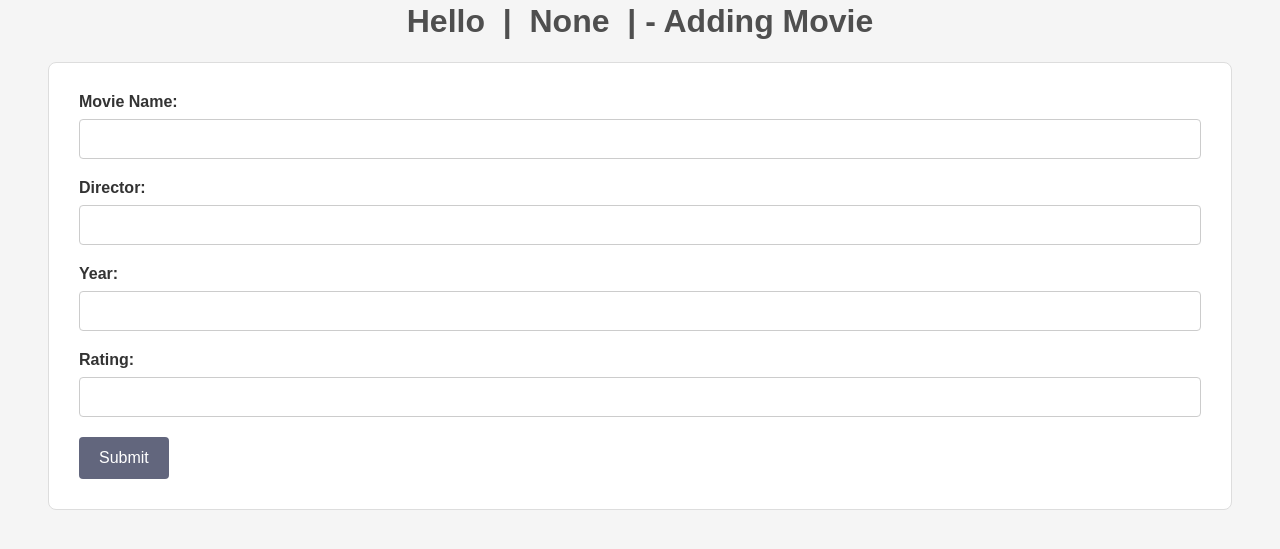
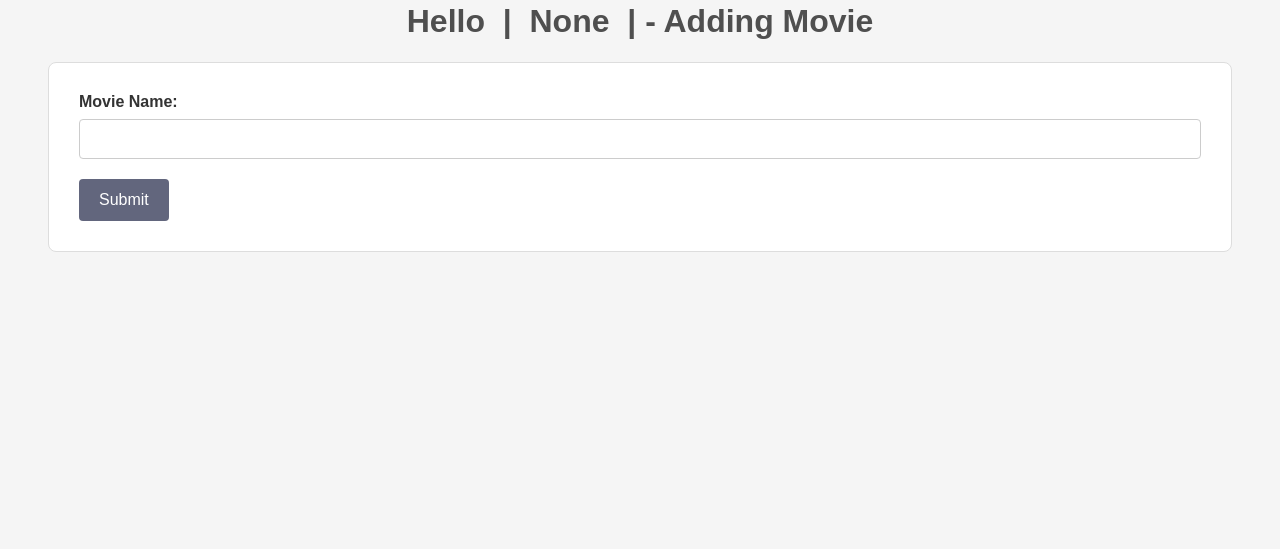
Before and after one commit to x-cean/movie_app, a Flask app: page /users/1/add_movie in a window 1280 px wide. Shown: the part 46-595 px from the top of the page. Run offline with Flask 3, Linux system fonts and the light colour scheme.

Commit message:
update flashes msg color etc in css, add movie and retrieve info from api

```diff
--- a/app.py
+++ b/app.py
@@ -6,6 +6,7 @@ from sqlalchemy import inspect, insert
 
 from datamanager.sql_data_models import db, User, Movie, user_movies
 from datamanager.sqlite_data_manager import SQLiteDataManager
+from datamanager.api_omdb import search_movie
 
 
 # get the path safely, if data/ does not exist, create it
@@ -58,7 +59,7 @@ def add_user():
         user_name = request.form.get('user_name')
         user = User(name=user_name)
         data_manager.add_user(user)
-        flash(f'User {user.name} added!')
+        flash(f'User: {user.name} added!')
         return redirect(url_for('list_user_movies', user_id=user.id))
     return render_template('add_user.html')
 
@@ -70,15 +71,25 @@ def add_movie(user_id: int):
     user_name = data_manager.get_username_by_id(user_id)
     if request.method == 'POST':
         # movie info
-        movie = Movie(
-            name=request.form.get('movie_name'),
-            year=request.form.get('movie_year'),
-            rating=request.form.get('movie_rating'),
-            director=request.form.get('movie_director')
-        )
+        movie_name = request.form.get('movie_name')
+        movie_info = search_movie(movie_name)
+        if 'Error' in movie_info: # no movie found in api database
+            movie = Movie(name=movie_name)
+            flash(f'Detailed info not found! Please update manually!')
+        else: # movie found
+            movie_name = movie_info.get('Title')
+            movie_year = movie_info.get('Year')
+            movie_rating = movie_info.get('imdbRating')
+            movie_director = movie_info.get('Director')
+            movie = Movie(
+                name=movie_name,
+                year=movie_year,
+                rating=movie_rating,
+                director=movie_director
+            )
         # add movie
         data_manager.add_movie(movie=movie, user_id=user_id)
-        flash(f'Movie {movie.name} added to island of {user_name}!')
+        flash(f'Movie: {movie.name} added to island of {user_name}!')
         return redirect(url_for('list_user_movies', user_id=user_id))
     return render_template('add_movie.html', user_id=user_id,
                            user_name=user_name)
--- a/static/style.css
+++ b/static/style.css
@@ -41,6 +41,12 @@ img {
 h1 {
     text-align: center;
     color: #4F4F4F;
+}
+
+.flashes h3 {
+    font-family: 'Source Sans Pro', Arial, sans-serif;
+    color: #b00020;
+    font-size: 1.1em;
 }
 
 .users, .movies {
--- a/templates/add_movie.html
+++ b/templates/add_movie.html
@@ -18,12 +18,6 @@
     <form action="{{ url_for('add_movie', user_id=user_id) }}" method="POST">
         <label for="movie_name">Movie Name:</label>
         <input type="text" id="movie_name" name="movie_name" required>
-        <label for="movie_director">Director:</label>
-        <input type="text" id="movie_director" name="movie_director">
-        <label for="movie_year">Year:</label>
-        <input type="text" id="movie_year" name="movie_year">
-        <label for="movie_rating">Rating:</label>
-        <input type="text" id="movie_rating" name="movie_rating">
         <input type="submit" value="Submit">
     </form>
 </body>
--- a/templates/list_movies.html
+++ b/templates/list_movies.html
@@ -5,6 +5,8 @@
     <meta name="viewport" content="width=device-width, initial-scale=1.0">
     <title>User Movies - MovieWeb App</title>
     <link rel="stylesheet" href="{{ url_for('static', filename='style.css') }}">
+    <link href="https://fonts.googleapis.com/css?family=Source+Sans+Pro:600&display=swap"
+          rel="stylesheet">
 </head>
 <body>
     <div class="navbar">
@@ -20,7 +22,7 @@
         {% if messages %}
             <ul class="flashes">
             {% for message in messages %}
-                <li>{{ message }}</li>
+                <li><h3><em>{{ message }}</em></h3></li>
             {% endfor %}
             </ul>
         {% endif %}
```
